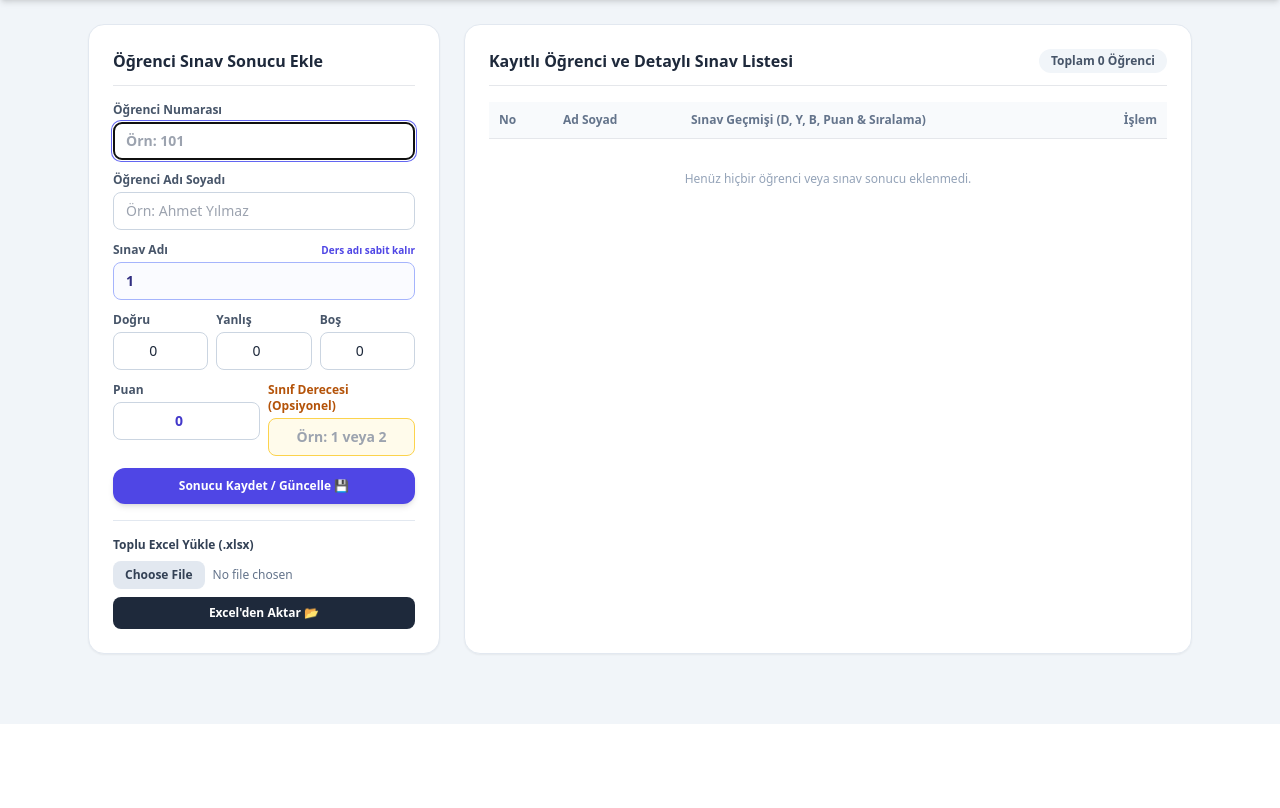
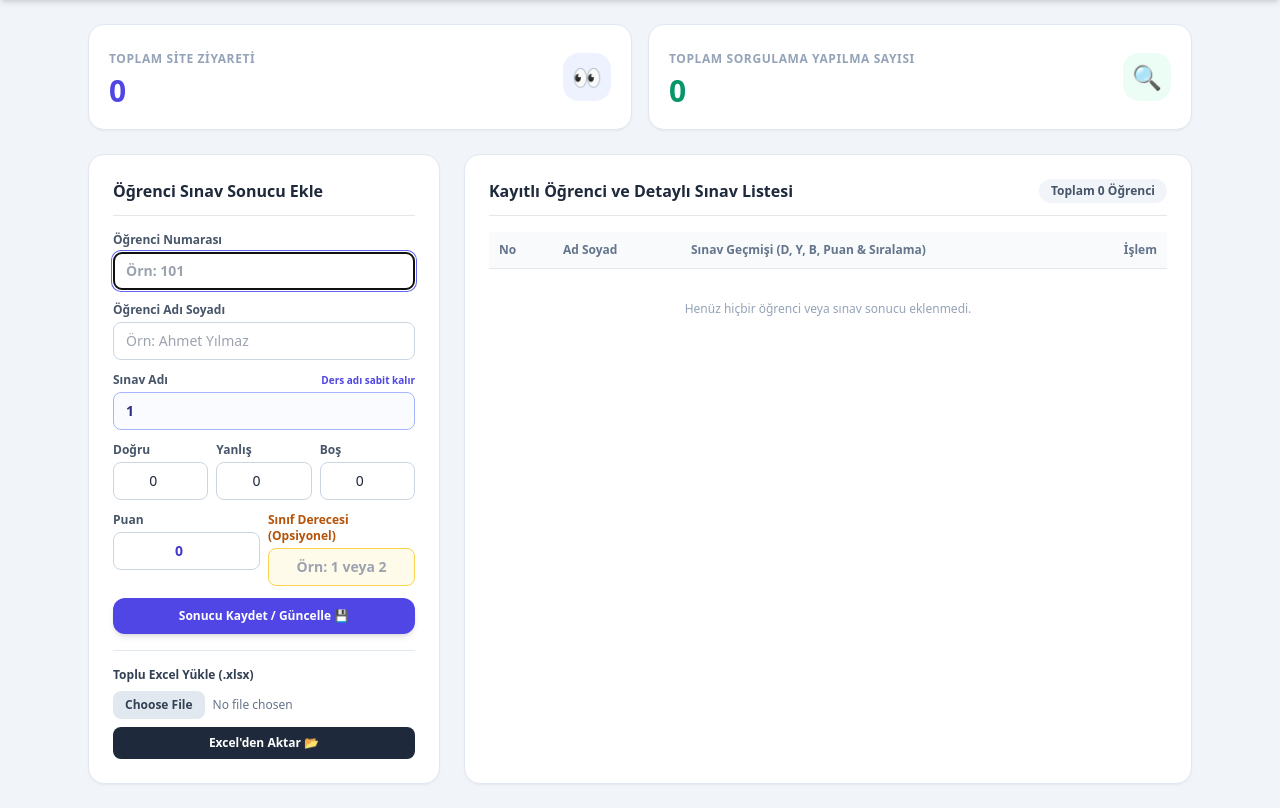
Before and after one commit to busrakaradeniz13/sinav-sistemi, a Flask app: page /admin in a window 1280 px wide. Shown: the part 76-884 px from the top of the page. Before the commit the page ends 800 px from the top, so only its background shows below. Run offline with Flask 3, Linux system fonts and the light colour scheme; the visitor is signed in with stand-in values (Sample User, id 1); data that the repository does not hold is empty; some libraries are stand-ins or nearby versions.

Commit message:
Update admin.html

```diff
--- a/templates/admin.html
+++ b/templates/admin.html
@@ -61,6 +61,29 @@
     </header>
 
     <main class="max-w-6xl mx-auto p-4 md:p-6 space-y-6">
+
+        <!-- ZİYARET VE SORGULAMA İSTATİSTİK KARTLARI -->
+        <div class="grid grid-cols-1 md:grid-cols-2 gap-4">
+            <div class="bg-white p-5 rounded-2xl shadow-sm border border-slate-200 flex items-center justify-between">
+                <div>
+                    <span class="text-xs font-semibold text-slate-400 uppercase tracking-wider">Toplam Site Ziyareti</span>
+                    <h2 class="text-3xl font-black text-indigo-600 mt-1">{{ toplam_ziyaret }}</h2>
+                </div>
+                <div class="w-12 h-12 bg-indigo-50 rounded-2xl flex items-center justify-center text-2xl">
+                    👀
+                </div>
+            </div>
+
+            <div class="bg-white p-5 rounded-2xl shadow-sm border border-slate-200 flex items-center justify-between">
+                <div>
+                    <span class="text-xs font-semibold text-slate-400 uppercase tracking-wider">Toplam Sorgulama Yapılma Sayısı</span>
+                    <h2 class="text-3xl font-black text-emerald-600 mt-1">{{ toplam_sorgu }}</h2>
+                </div>
+                <div class="w-12 h-12 bg-emerald-50 rounded-2xl flex items-center justify-center text-2xl">
+                    🔍
+                </div>
+            </div>
+        </div>
 
         {% with messages = get_flashed_messages(with_categories=true) %}
           {% if messages %}
@@ -184,17 +207,14 @@
                                         <div class="flex flex-wrap items-center gap-2">
                                             <span class="font-bold text-slate-800">{{ s.sinav }}:</span>
 
-                                            <!-- DOĞRU / YANLIŞ / BOŞ BİLGİSİ -->
                                             <span class="bg-emerald-50 text-emerald-700 font-semibold px-1.5 py-0.5 rounded border border-emerald-200">D: {{ s.dogru }}</span>
                                             <span class="bg-rose-50 text-rose-700 font-semibold px-1.5 py-0.5 rounded border border-rose-200">Y: {{ s.yanlis }}</span>
                                             <span class="bg-slate-100 text-slate-600 font-semibold px-1.5 py-0.5 rounded border border-slate-200">B: {{ s.bos }}</span>
 
-                                            <!-- PUAN BİLGİSİ -->
                                             <span class="bg-indigo-50 text-indigo-700 font-extrabold px-2 py-0.5 rounded border border-indigo-100">
                                                 {{ s.puan }} Puan
                                             </span>
 
-                                            <!-- SINIF DERECESİ / SIRALAMA BİLGİSİ -->
                                             {% if s.derece %}
                                             <span class="bg-amber-100 text-amber-900 font-extrabold px-2 py-0.5 rounded border border-amber-300 shadow-2xs">
                                                 🏆 {{ s.derece }}. Sıra
```
